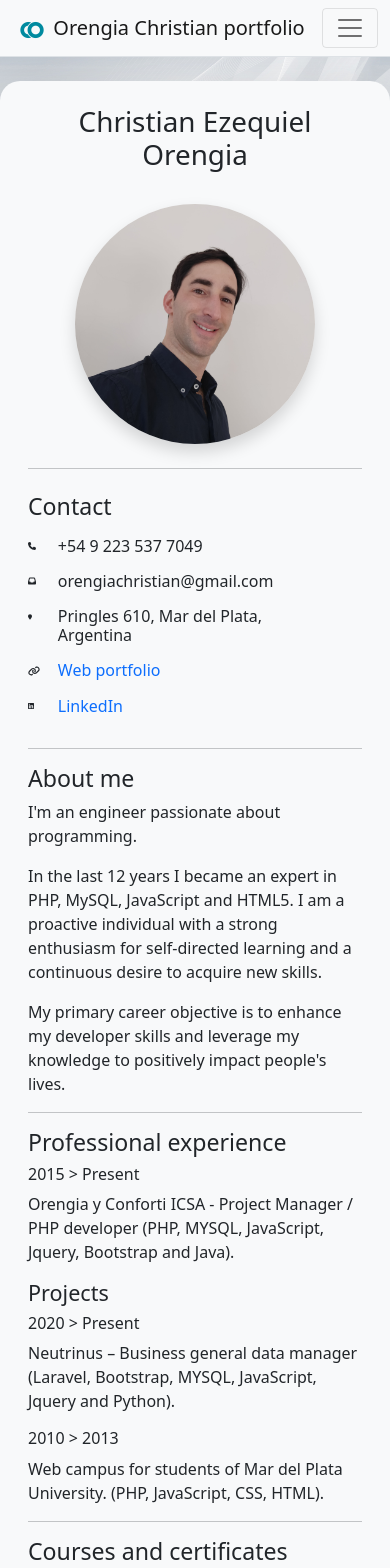
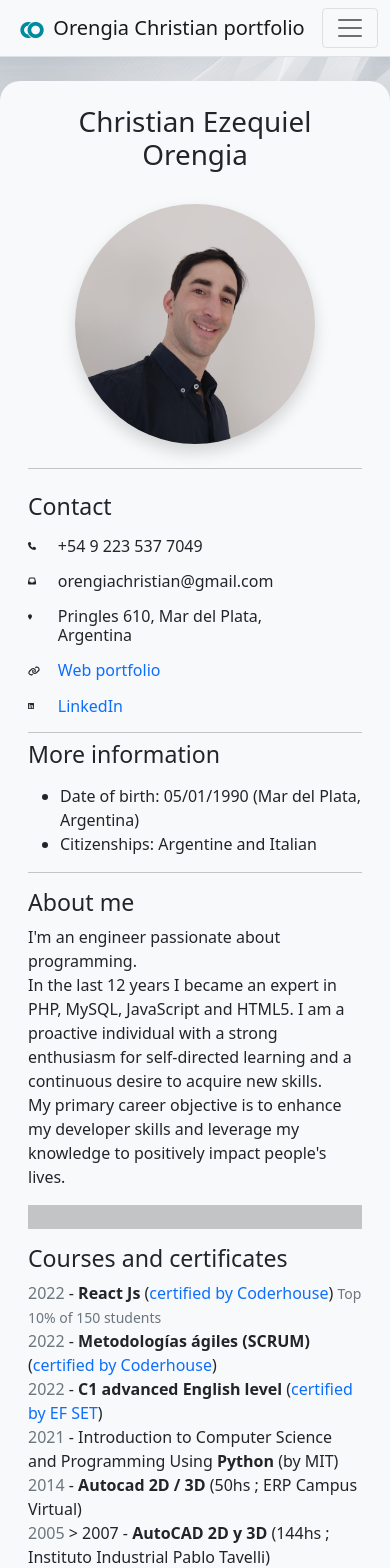
Before and after one commit to mxchristian17/portfolio, a React (Create React App) app: page /resume in a window 390 px wide. Shown: the top 1568 px of the page. Built offline with nearby package versions, Linux system fonts and the light colour scheme.

Commit message:
updated Resume

```diff
--- a/src/App.css
+++ b/src/App.css
@@ -5,7 +5,7 @@
 }
 
 @page {
-  margin: 0.8cm 1cm 0.8cm 2cm;
+  margin: 0.6cm 1cm 0.8cm 2cm;
   size: A4;
 }
 .print {
--- a/src/Components/Resume/Resume.js
+++ b/src/Components/Resume/Resume.js
@@ -40,11 +40,11 @@ const Resume = () => {
               <div className="col-10 h6"><a href="https://www.linkedin.com/in/orengiachristian/" className="text-decoration-none" target="_blank" rel="noreferrer">LinkedIn</a></div>
             </div>
 
-            <hr className="d-none d-lg-block my-4" />
+            <hr className="my-2 my-lg-4" />
 
-            <h3 className="d-none d-lg-block mb-3">More information</h3>
+            <h3 className="mb-3">More information</h3>
 
-            <ul className="d-none d-lg-block">
+            <ul className="my-0 py-0">
               <li>Date of birth: 05/01/1990 (Mar del Plata, Argentina)</li>
               <li>Citizenships: Argentine and Italian</li>
             </ul>
@@ -52,19 +52,28 @@ const Resume = () => {
           </div>
 
         </article>
-        <div class="pagebreak"> </div>
         <article className="col-12 col-lg-6 text-start">
           <h1 className="d-none d-lg-block">Christian Ezequiel Orengia</h1>
 
           <hr className="d-block d-lg-none" />
 
           <h3>About me</h3>
-          <p>I'm an engineer passionate about programming.</p>
-          <p>In the last 12 years I became an expert in PHP, MySQL, JavaScript and HTML5. I am a proactive individual with a strong enthusiasm for self-directed learning and a continuous desire to acquire new skills.</p>
-          <p>My primary career objective is to enhance my developer skills and leverage my knowledge to positively impact people's lives.</p>
+          <p className="my-0 py-0 mb-lg-3">I'm an engineer passionate about programming.</p>
+          <p className="my-0 py-0 mb-lg-3">In the last 12 years I became an expert in PHP, MySQL, JavaScript and HTML5. I am a proactive individual with a strong enthusiasm for self-directed learning and a continuous desire to acquire new skills.</p>
+          <p className="my-0 py-0 mb-lg-3">My primary career objective is to enhance my developer skills and leverage my knowledge to positively impact people's lives.</p>
+
+          <hr className="pt-4 pt-lg-0" />
+          <br className="d-none d-print-block" />
+
+          <h3>Courses and certificates</h3>
+          <p className="my-0"><span className="text-secondary">2022</span> - <b>React Js</b> (<a className="text-decoration-none" href="https://www.coderhouse.com/certificados/61e7654e6dd5d6007ce70afd" target="_blank" rel="noreferrer">certified by Coderhouse</a>) <small className="text-secondary">Top 10% of 150 students</small></p>
+          <p className="my-0"><span className="text-secondary">2022</span> - <b>Metodologías ágiles (SCRUM)</b> (<a className="text-decoration-none" href="https://www.coderhouse.com/certificados/631f298bcd57750024b017bc" target="_blank" rel="noreferrer">certified by Coderhouse</a>)</p>
+          <p className="my-0"><span className="text-secondary">2022</span> - <b>C1 advanced English level</b> (<a className="text-decoration-none" href="https://www.efset.org/cert/CNpdKG" target="_blank" rel="noreferrer">certified by EF SET</a>)</p>
+          <p className="my-0"><span className="text-secondary">2021</span> - Introduction to Computer Science and Programming Using <b>Python</b> (by MIT)</p>
+          <p className="my-0"><span className="text-secondary">2014</span> - <b>Autocad 2D / 3D</b> (50hs ; ERP Campus Virtual)</p>
+          <p className="my-0"><span className="text-secondary">2005</span> {'>'} 2007 - <b>AutoCAD 2D y 3D</b> (144hs ; Instituto Industrial Pablo Tavelli)</p>
 
           <hr />
-          <br className="d-none d-print-block" />
 
           <h3>Professional experience</h3>
 
@@ -81,22 +90,12 @@ const Resume = () => {
 
           <hr />
 
-          <h3>Courses and certificates</h3>
-          <p className="my-0"><span className="text-secondary">2022</span> - <b>React Js</b> (<a className="text-decoration-none" href="https://www.coderhouse.com/certificados/61e7654e6dd5d6007ce70afd" target="_blank" rel="noreferrer">certified by Coderhouse</a>) <small className="text-secondary">Top 10% of 150 students</small></p>
-          <p className="my-0"><span className="text-secondary">2022</span> - <b>Metodologías ágiles (SCRUM)</b> (<a className="text-decoration-none" href="https://www.coderhouse.com/certificados/631f298bcd57750024b017bc" target="_blank" rel="noreferrer">certified by Coderhouse</a>)</p>
-          <p className="my-0"><span className="text-secondary">2022</span> - <b>C1 advanced English level</b> (<a className="text-decoration-none" href="https://www.efset.org/cert/CNpdKG" target="_blank" rel="noreferrer">certified by EF SET</a>)</p>
-          <p className="my-0"><span className="text-secondary">2021</span> - Introduction to Computer Science and Programming Using <b>Python</b> (by MIT)</p>
-          <p className="my-0"><span className="text-secondary">2014</span> - <b>Autocad 2D / 3D</b> (50hs ; ERP Campus Virtual)</p>
-          <p className="my-0"><span className="text-secondary">2005</span> {'>'} 2007 - <b>AutoCAD 2D y 3D</b> (144hs ; Instituto Industrial Pablo Tavelli)</p>
-
-          <hr />
-
           <h3>Academic training</h3>
 
           <h6>University studies</h6>
           <p>2008 {'>'} 2014 – Mechanical Engineer (5 year career). General average: 7,40 (Facultad de Ingeniería de la Universidad Nacional de Mar del Plata)</p>
 
-          <hr className="my-4" />
+          <hr />
 
           <h3>Languages</h3>
 
@@ -106,15 +105,6 @@ const Resume = () => {
           <h6>Spanish</h6>
           <p>Native</p>
 
-          <hr className="d-block d-lg-none my-4" />
-
-          <h3 className="d-block d-lg-none mb-3">More information</h3>
-
-          <ul className="d-block d-lg-none">
-            <li>Date of birth: 05/01/1990 (Mar del Plata, Argentina)</li>
-            <li>Citizenships: Argentine and Italian</li>
-          </ul>
-
         </article>
       </div>
     </section>
```
